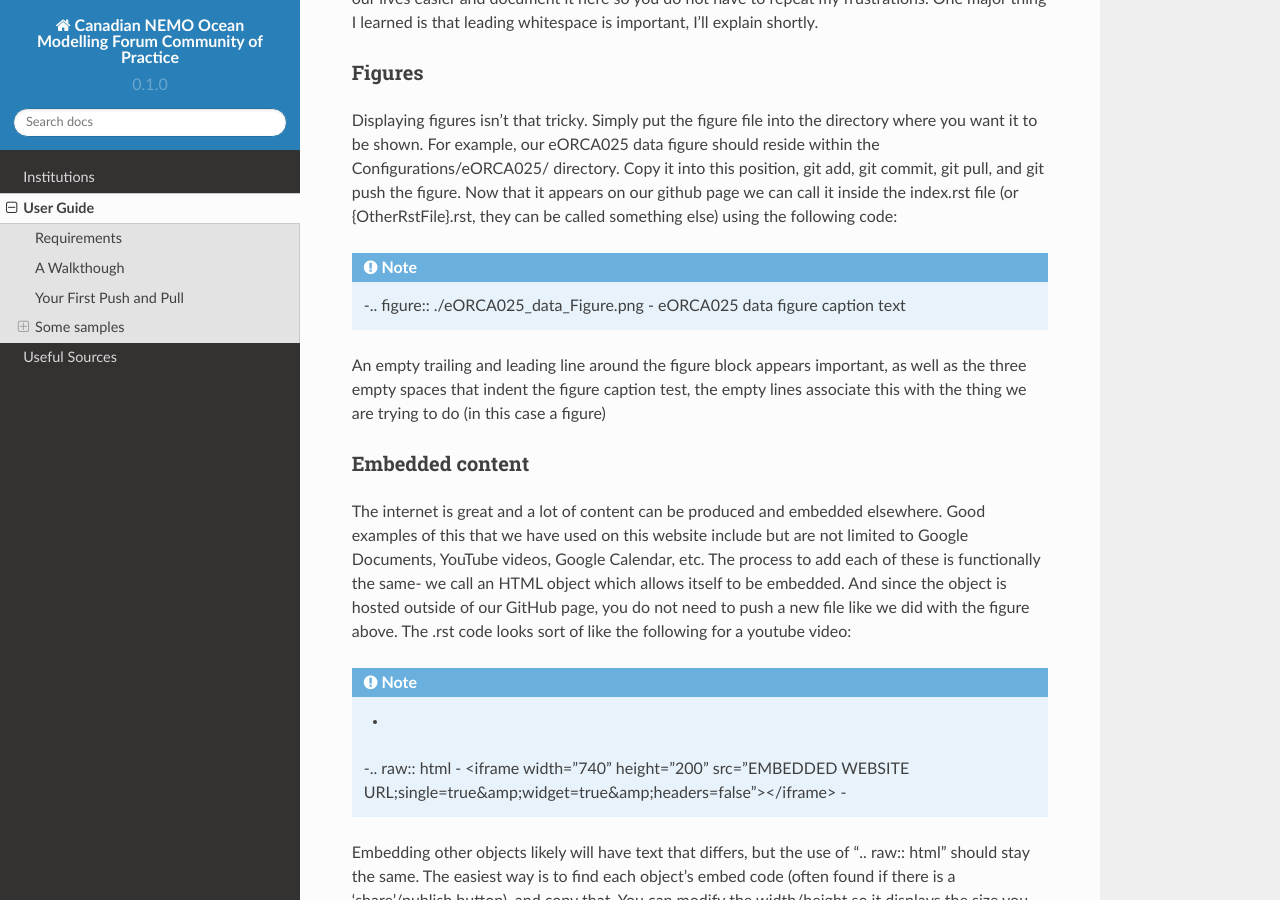
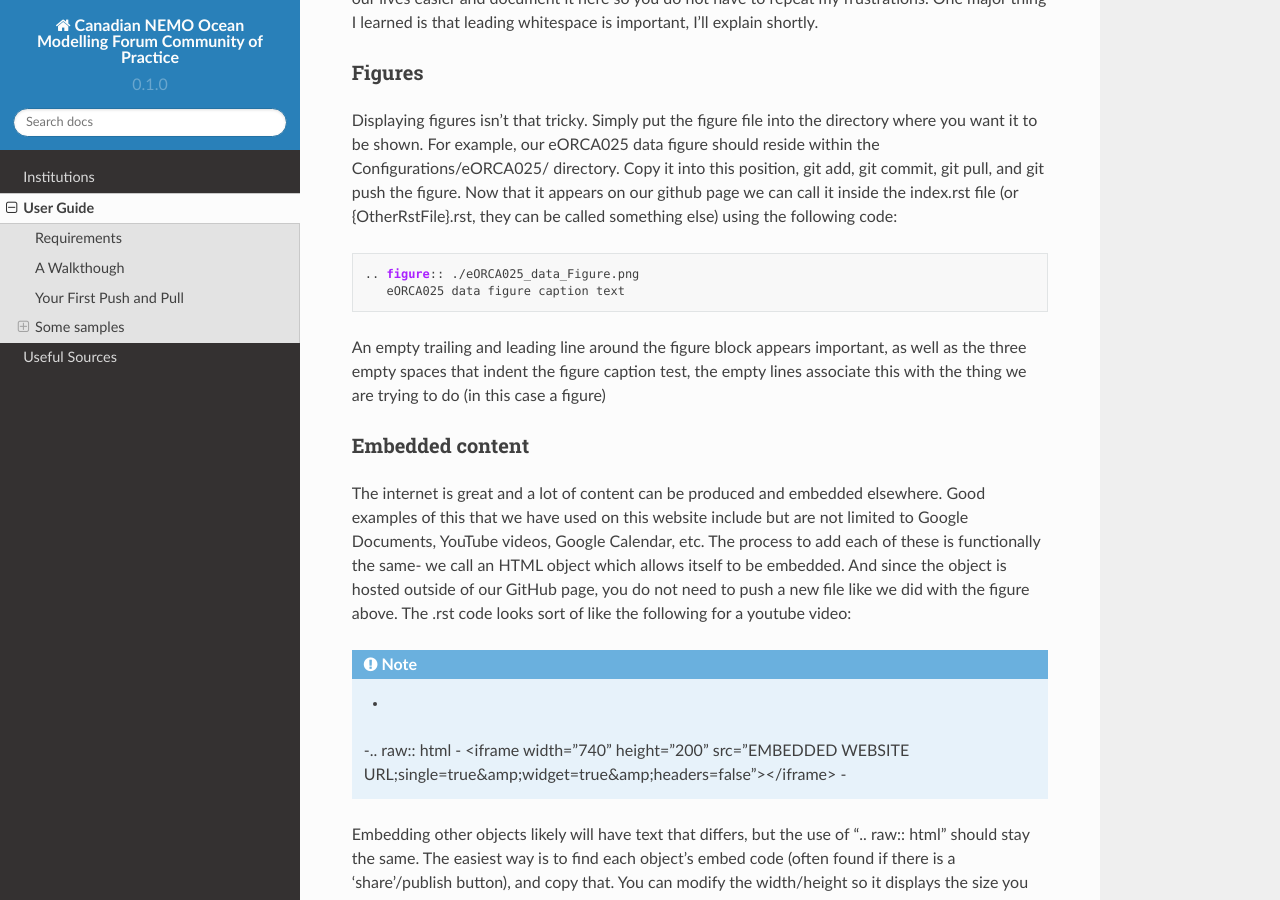
Before and after one commit to UofA-NEMO/Canadian-NEMO-Ocean-Modelling-Forum-Community-of-Practice, a Sphinx documentation site: the page built from docs/Instructions.rst, in a window 1280 px wide and 900 px high, scrolled down 2893 px. Built offline with Sphinx 7.4.7 and the Read the Docs theme 2.0.0, drawn with Linux system fonts in a browser that asks for light colours; pages that are not in the unit, such as notebooks, are missing from menus; some of the changed lines change nothing that is shown.

Commit message:
Update Instructions.rst

```diff
--- a/docs/Instructions.rst
+++ b/docs/Instructions.rst
@@ -88,9 +88,11 @@ Figures
 
 Displaying figures isn't that tricky. Simply put the figure file into the directory where you want it to be shown. For example, our eORCA025 data figure should reside within the Configurations/eORCA025/ directory. Copy it into this position, git add, git commit, git pull, and git push the figure. Now that it appears on our github page we can call it inside the index.rst file (or {OtherRstFile}.rst, they can be called something else) using the following code:
 
-.. Note::
-   -.. figure:: ./eORCA025_data_Figure.png
-   -   eORCA025 data figure caption text
+.. code-block:: RST
+
+   .. figure:: ./eORCA025_data_Figure.png
+      eORCA025 data figure caption text
+
 
 An empty trailing and leading line around the figure block appears important, as well as the three empty spaces that indent the figure caption test, the empty lines associate this with the thing we are trying to do (in this case a figure)
 
```
